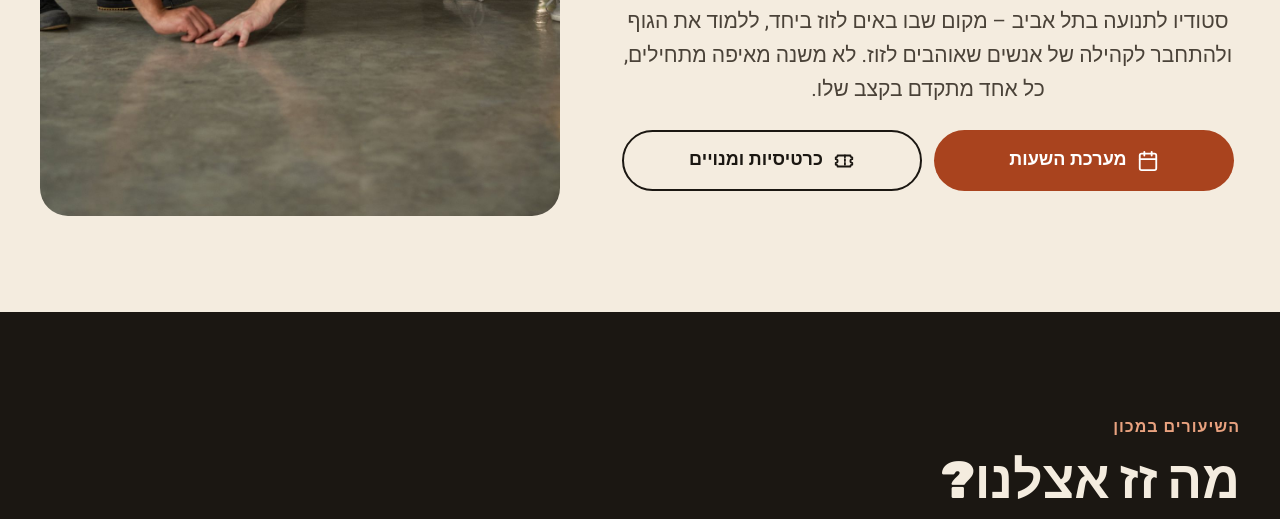
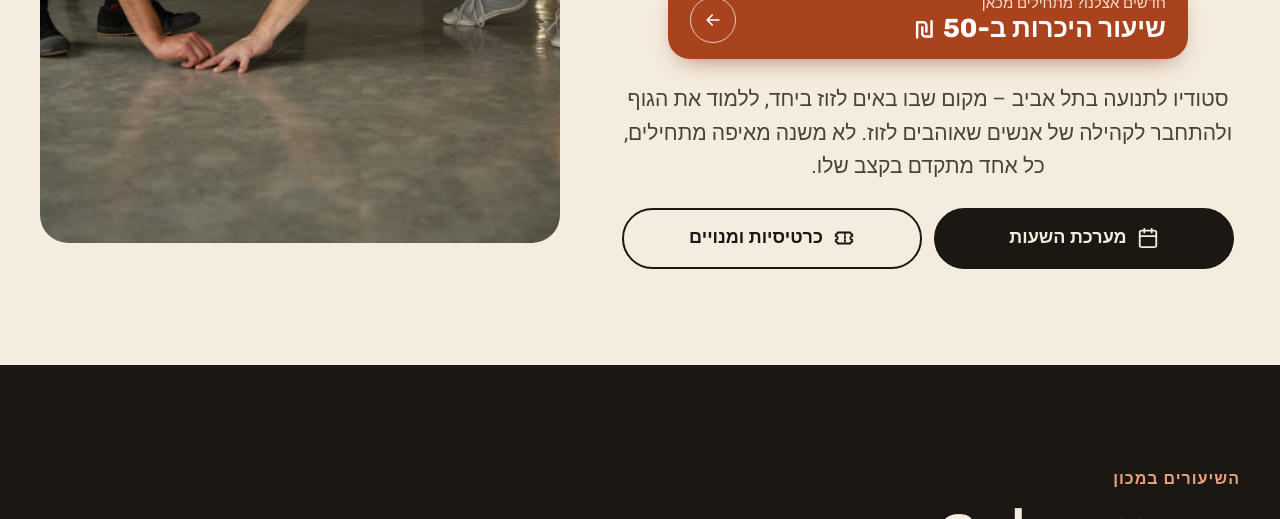
Before and after one commit to YanayG19/mashzaz-site, a plain HTML site: page index.html in a window 1280 px wide. Shown: the part 581-1100 px from the top of the page. Drawn offline with Linux system fonts and the light colour scheme.

Commit message:
Add trial class (50 ILS) CTA to hero with shekel icon and click_trial tracking
Co-Authored-By: Claude Opus 5.5 <noreply@anthropic.com>
Claude-Session: https://claude.ai/code/session_01QmnHV89wd4VYLDkAQhypTh

```diff
--- a/index.html
+++ b/index.html
@@ -57,9 +57,16 @@ a{color:#A9431E}a:hover{color:#7E2F12}
 <div style="flex: 1 1 420px; min-width: 0; display: flex; flex-direction: column; align-items: center; text-align: center; gap: 24px">
 <img src="assets/logo.png" alt="מה שזז – Movement community" style="width: min(560px, 96%); height: auto; display: block">
 <h1 style="margin: 0; font-family: Rubik, Heebo, sans-serif; font-weight: 900; font-size: clamp(32px, 6vw, 64px); line-height: 1.1; letter-spacing: -0.5px">פחות דיבורים, יותר תנועה.</h1>
+<a href="https://arbox.link/XlO23GN3" target="_blank" rel="noopener" style="width: 100%; max-width: 520px; background: #A9431E; color: #FFFFFF; text-decoration: none; border-radius: 22px; padding: 14px 22px; display: flex; align-items: center; justify-content: space-between; gap: 14px; min-height: 72px; box-sizing: border-box; box-shadow: 0 10px 24px -12px rgba(126, 47, 18, .7); text-align: right">
+<span style="display: flex; flex-direction: column; line-height: 1.25">
+<span style="font-size: 15px; font-weight: 500; color: #F9DCCB">חדשים אצלנו? מתחילים מכאן</span>
+<span style="font-family: Rubik, Heebo, sans-serif; font-weight: 700; font-size: clamp(21px, 3.2vw, 26px); display: inline-flex; align-items: center; gap: 6px">שיעור היכרות ב-50<svg width="0.95em" height="0.95em" viewBox="0 0 24 24" fill="none" stroke="currentColor" stroke-width="2.4" stroke-linecap="round" stroke-linejoin="round" role="img" aria-label="שקלים" style="flex: none"><title>שקלים</title><path d="M5 20V5h6a3 3 0 0 1 3 3v6"></path><path d="M19 4v15h-6a3 3 0 0 1-3-3v-6"></path></svg></span>
+</span>
+<span aria-hidden="true" style="flex: none; width: 44px; height: 44px; border-radius: 50%; border: 1.5px solid rgba(255, 255, 255, .7); display: inline-flex; align-items: center; justify-content: center"><svg width="20" height="20" viewBox="0 0 24 24" fill="none" stroke="currentColor" stroke-width="2" stroke-linecap="round" stroke-linejoin="round"><path d="M19 12H5M11 6l-6 6 6 6"></path></svg></span>
+</a>
 <p style="margin: 0; max-width: 640px; font-size: clamp(17px, 2.2vw, 21px); color: #4A4238">סטודיו לתנועה בתל אביב – מקום שבו באים לזוז ביחד, ללמוד את הגוף ולהתחבר לקהילה של אנשים שאוהבים לזוז. לא משנה מאיפה מתחילים, כל אחד מתקדם בקצב שלו.</p>
 <div style="display: flex; flex-wrap: wrap; justify-content: center; gap: 12px; width: 100%">
-<a href="https://gznpuybe.web.arboxapp.com/group?whitelabel=Arbox&amp;lang=he&amp;location=22033&amp;referrer=SITE&amp;allLocations=false" target="_blank" rel="noopener" style="flex: 1 1 240px; max-width: 300px; background: #A9431E; color: #FFFFFF; text-decoration: none; font-weight: 700; font-size: 18px; padding: 16px 24px; border-radius: 999px; display: inline-flex; align-items: center; justify-content: center; gap: 10px; min-height: 56px; box-sizing: border-box">
+<a href="https://gznpuybe.web.arboxapp.com/group?whitelabel=Arbox&amp;lang=he&amp;location=22033&amp;referrer=SITE&amp;allLocations=false" target="_blank" rel="noopener" style="flex: 1 1 240px; max-width: 300px; background: #1B1712; color: #F4ECDF; text-decoration: none; font-weight: 700; font-size: 18px; padding: 16px 24px; border-radius: 999px; display: inline-flex; align-items: center; justify-content: center; gap: 10px; min-height: 56px; box-sizing: border-box">
 <svg width="22" height="22" viewBox="0 0 24 24" fill="none" stroke="currentColor" stroke-width="2" stroke-linecap="round" stroke-linejoin="round" aria-hidden="true"><rect x="3" y="4" width="18" height="18" rx="2"></rect><path d="M16 2v4M8 2v4M3 10h18"></path></svg>
 מערכת השעות</a>
 <a href="https://gznpuybe.web.arboxapp.com/membership?whitelabel=Arbox&amp;lang=he&amp;location=22033&amp;referrer=SITE&amp;allLocations=false" target="_blank" rel="noopener" style="flex: 1 1 240px; max-width: 300px; background: transparent; color: #1B1712; border: 2px solid #1B1712; text-decoration: none; font-weight: 700; font-size: 18px; padding: 14px 24px; border-radius: 999px; display: inline-flex; align-items: center; justify-content: center; gap: 10px; min-height: 56px; box-sizing: border-box">
@@ -224,6 +231,7 @@ a{color:#A9431E}a:hover{color:#7E2F12}
   }
   function eventName(href) {
     if (href.indexOf('wa.me') > -1) return 'click_whatsapp';
+    if (href.indexOf('arbox.link/XlO23GN3') > -1) return 'click_trial';
     if (href.indexOf('arboxapp.com/group') > -1) return 'click_schedule';
     if (href.indexOf('arboxapp.com/membership') > -1) return 'click_membership';
     if (href.indexOf('instagram.com') > -1) return 'click_instagram';
```
